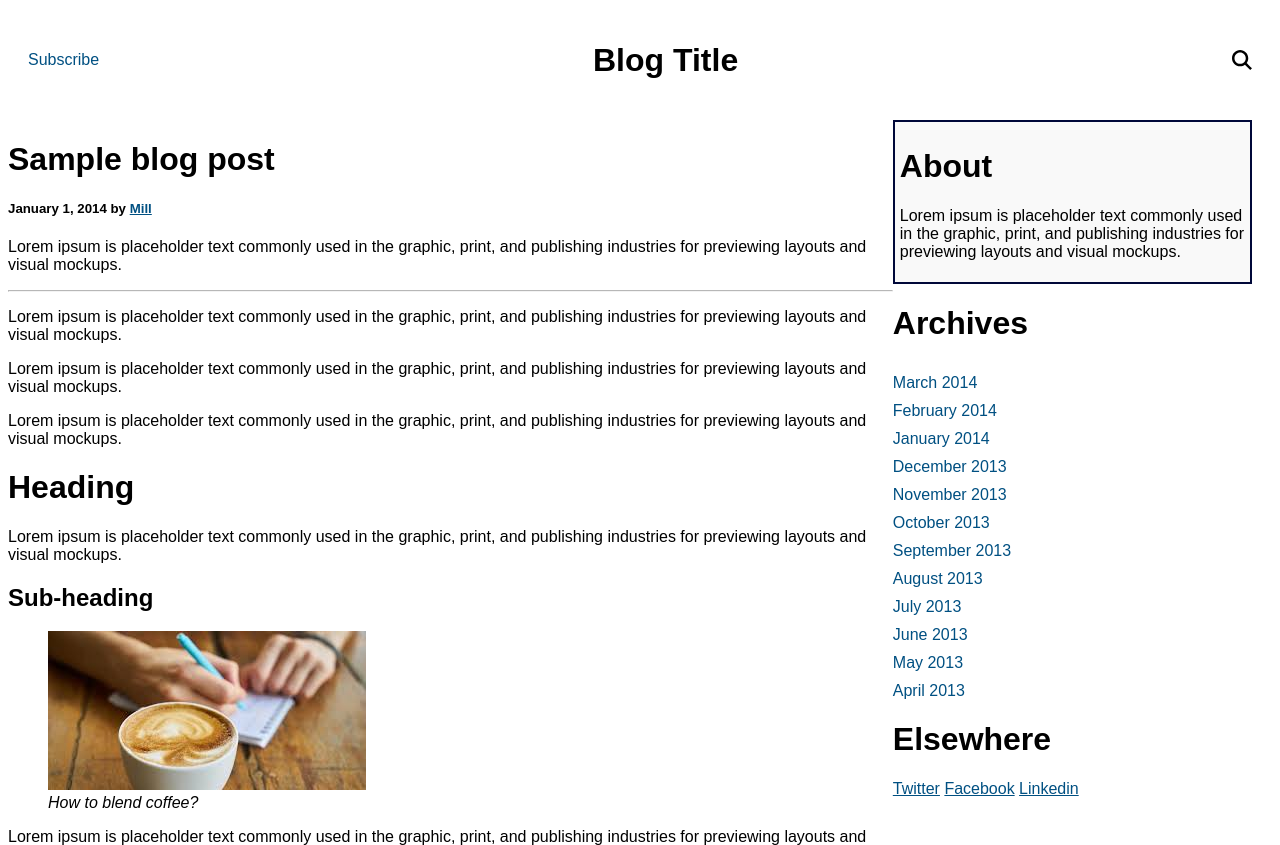
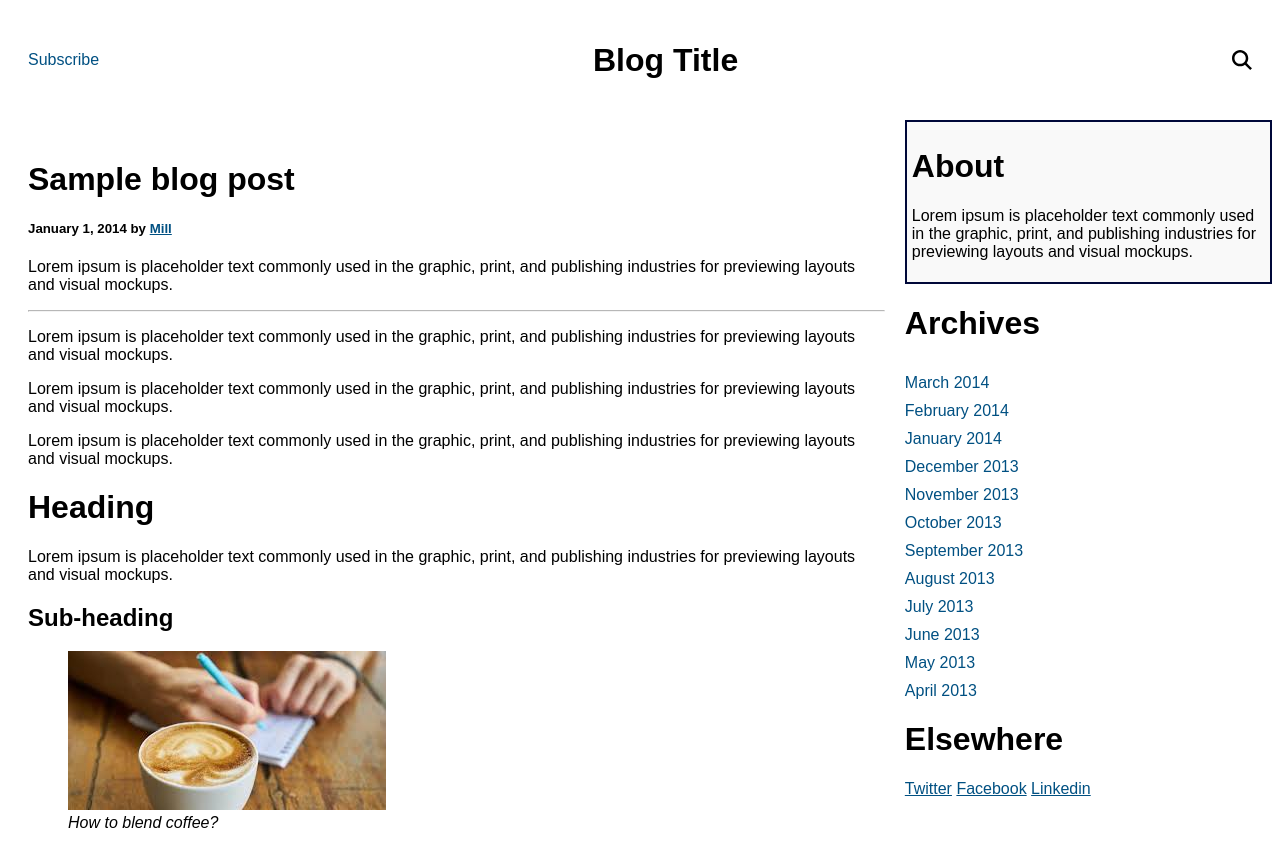
Before and after one commit to millzzzz/Personal-Blog-UDACITY, a plain HTML site: page blogpost.html in a window 1280 px wide. Shown: the top 845 px of the page. Drawn offline with Linux system fonts and the light colour scheme.

Commit message:
ui margin 2.0

```diff
--- a/css/blogpost.css
+++ b/css/blogpost.css
@@ -18,6 +18,7 @@ body {
 
 .article {
     width: 70%;
+    margin: 20px;
 }
 
 
@@ -79,7 +80,6 @@ footer {
 .side-mid {
     display: flex;
     flex-direction: column;
-    margin-right: 20px;
 }
 
 .links {
@@ -90,7 +90,6 @@ footer {
     background-color: #f9f9f9;
     border: 2px solid #000839;
     padding: 5px;
-    margin-right: 20px;
 }
 
 figcaption {
```
